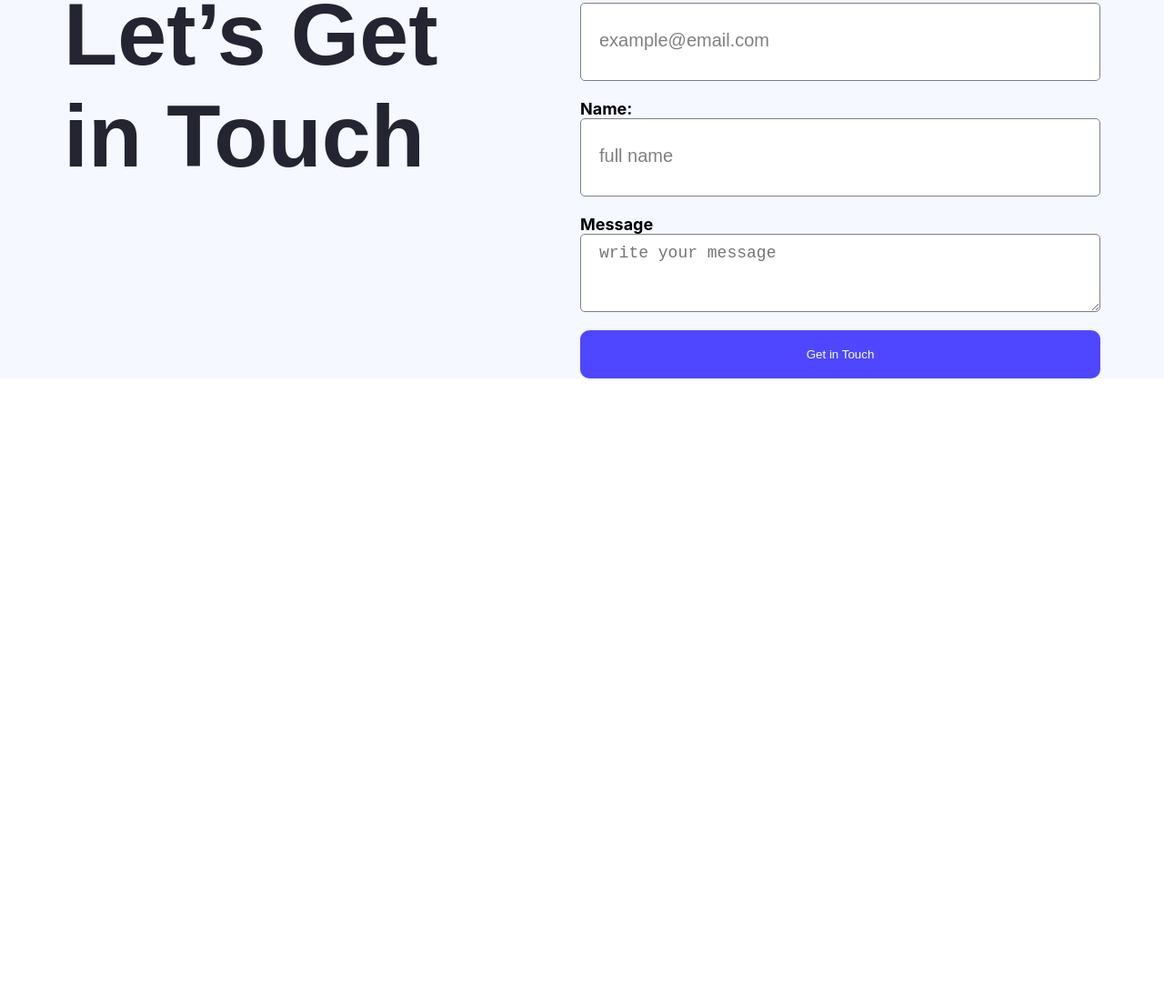
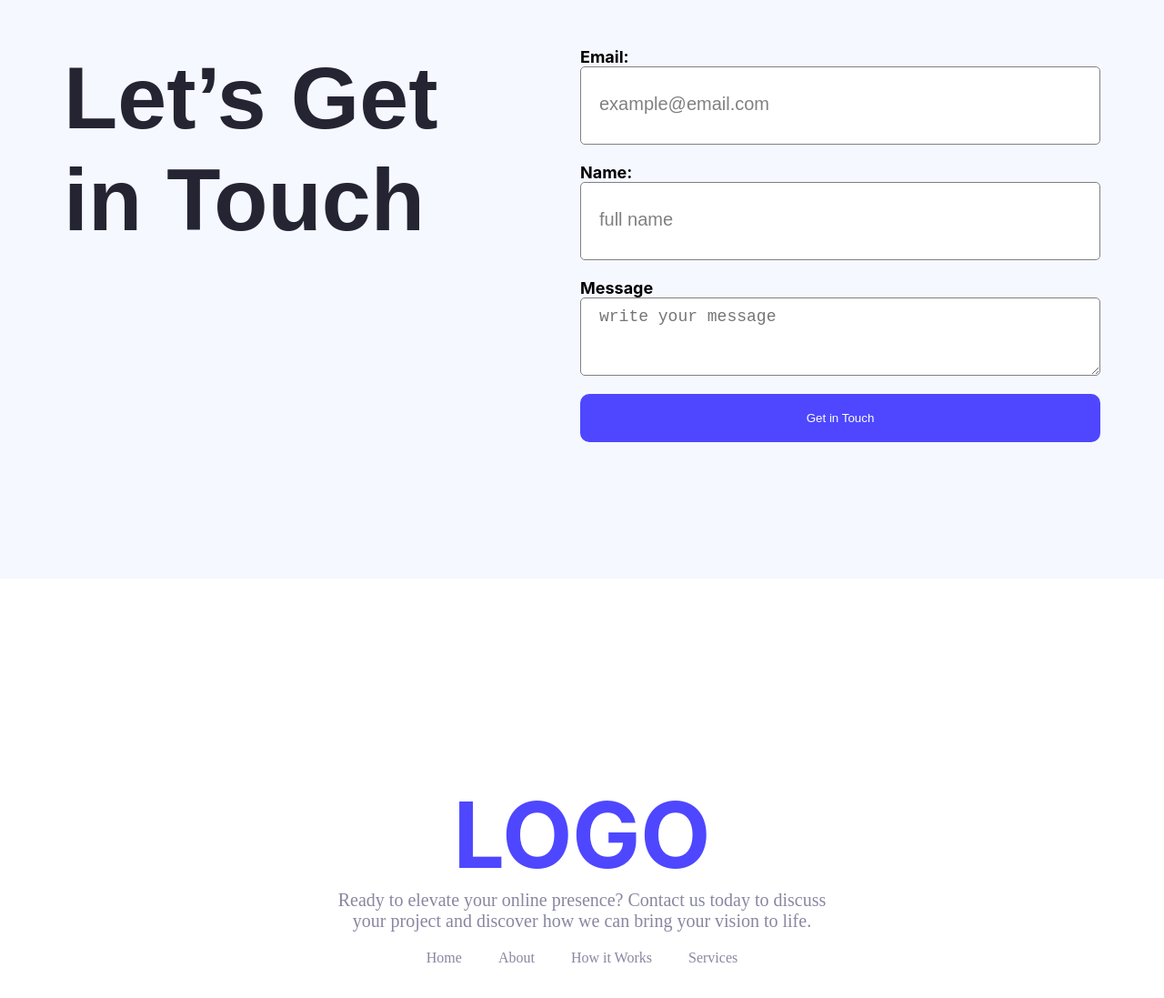
Before and after one commit to Uchchash346/Dark-UI-Template-for-Webflow-Agencies, a plain HTML site: page index.html in a window 1280 px wide. Shown: the part 2678-3775 px from the top of the page at 91% size. Before the commit the page ends 3194 px from the top, so only its background shows below. Drawn offline with Linux system fonts and the light colour scheme.

Commit message:
Add Footer Section

```diff
--- a/index.html
+++ b/index.html
@@ -162,22 +162,45 @@
       <!-- Contact Section Area -->
       <section class="contact-section-area">
         <div class="contact-section-column-left">
-          <h2 class="raleway-normal heading-text-color contact-section-heading-title">Let’s Get in Touch</h2>
+          <h2
+            class="raleway-normal heading-text-color contact-section-heading-title"
+          >
+            Let’s Get in Touch
+          </h2>
         </div>
         <div class="contact-section-column-right">
           <form action="">
-            <label for="" class="inter-normal form-label">Email:</label><br>
-            <input type="email" name="" id="" placeholder="example@email.com">
-            <label for="" class="inter-normal form-label">Name:</label><br>
-            <input type="text" name="" id="" placeholder="full name">
-            <label for="" class="inter-normal form-label">Message</label><br>
-            <textarea class="textarea-label" name="" id="" placeholder="write your message"></textarea>
-            <input type="submit" value="Get in Touch" class="submit-btn">
+            <label for="" class="inter-normal form-label">Email:</label><br />
+            <input type="email" name="" id="" placeholder="example@email.com" />
+            <label for="" class="inter-normal form-label">Name:</label><br />
+            <input type="text" name="" id="" placeholder="full name" />
+            <label for="" class="inter-normal form-label">Message</label><br />
+            <textarea
+              class="textarea-label"
+              name=""
+              id=""
+              placeholder="write your message"
+            ></textarea>
+            <input type="submit" value="Get in Touch" class="submit-btn" />
           </form>
         </div>
       </section>
     </main>
 
-    <footer></footer>
+    <footer class="footer-section-area">
+      <div class="footer-section">
+        <h1 class="primary-color inter-normal footer-logo">LOGO</h1>
+        <p class="footer-short-description">
+          Ready to elevate your online presence? Contact us today to discuss <br>
+          your project and discover how we can bring your vision to life.
+        </p>
+        <div class="quick-links-section">
+          <p>Home</p>
+          <p>About</p>
+          <p>How it Works</p>
+          <p>Services</p>
+        </div>
+      </div>
+    </footer>
   </body>
 </html>
--- a/style.css
+++ b/style.css
@@ -30,14 +30,17 @@ button {
   color: #ffffff;
 }
 
-button:hover, .submit-btn:hover {
+button:hover,
+.submit-btn:hover {
   border: 2px solid #4e47ff;
   color: #252432;
   background-color: transparent;
 }
 
-main{
-    background-color: #F5F8FF;
+main {
+  background-color: #f5f8ff;
+  padding-top: 50px;
+  padding-bottom: 50px;
 }
 
 /* ========================== Body Section ========================== */
@@ -113,6 +116,7 @@ main{
 .productive-users-heading-title {
   font-size: 38px;
   text-align: center;
+  margin-bottom: 20px;
 }
 
 .counting-items {
@@ -227,7 +231,7 @@ main{
   text-align: center;
 }
 
-.get-started-focus-button{
+.get-started-focus-button {
   margin-top: 30px;
 }
 
@@ -267,17 +271,18 @@ textarea {
   border: 1px solid grey;
 }
 
-.form-label{
+.form-label {
   font-size: 18px;
   font-weight: bolder;
 }
 
-.textarea-label, label{
+.textarea-label,
+label {
   font-size: 18px;
   font-weight: 100;
 }
 
-input[type="submit"]{
+input[type="submit"] {
   width: 100%;
 }
 
@@ -293,3 +298,38 @@ input::placeholder {
   border: none;
   color: #ffffff;
 }
+
+/* ========================== Footer Area ========================== */
+.footer-section-area {
+  padding-top: 221px;
+  padding-bottom: 221px;
+}
+
+.footer-section {
+  width: 1140px;
+  margin: auto;
+}
+
+.footer-logo {
+  font-size: 100px;
+  text-align: center;
+  font-weight: bold;
+}
+
+.footer-short-description {
+  color: #8987a1;
+  text-align: center;
+  font-size: 20px;
+}
+
+.quick-links-section {
+  display: flex;
+  justify-content: center;
+  padding-top: 20px;
+}
+
+.quick-links-section p{
+    color: #8987a1;
+      margin-left: 20px;
+  margin-right: 20px;
+}
```
Lines whose indentation alone changed are shown as unchanged.
